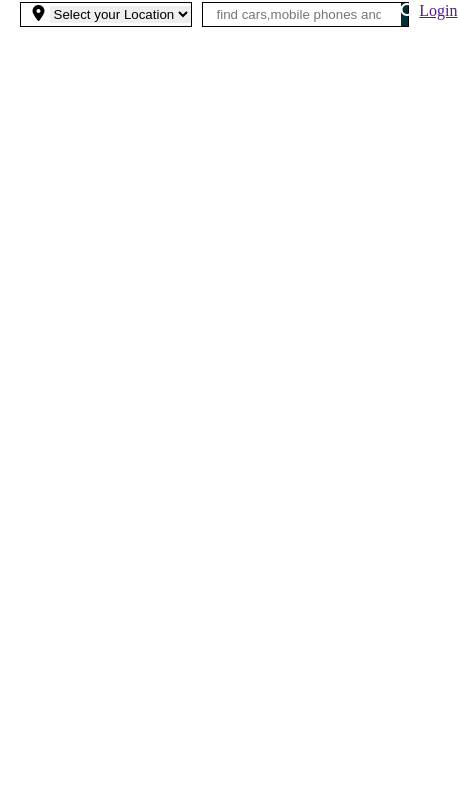
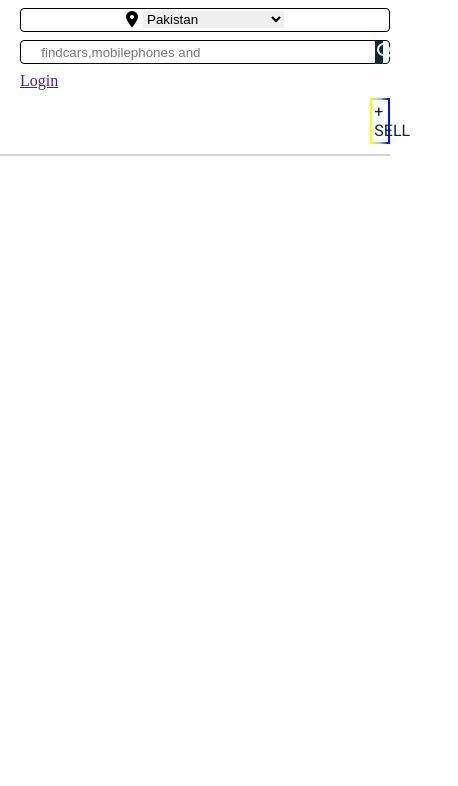
Before and after one commit to ibrahim82-magsi/OLX-website, a plain HTML site: page html files/index.html in a window 390 px wide. Shown: the part 58-844 px from the top of the page, 458 px wide, since content can reach past the window. Drawn offline with Linux system fonts and the light colour scheme.

Commit message:
nav bar done

```diff
--- a/html files/index.html
+++ b/html files/index.html
@@ -37,8 +37,8 @@
             <span><i class="fa-solid fa-location-dot"></i></span>
             <!-- <input type="text" placeholder="Select Your location"> -->
 
-            <select name="" id="">
-                <option value="">Select your Location</option>
+            <select class="select-option" name="" id="">
+                <option value="">Pakistan</option>
                 <option value="">Quetta</option>
                 <option value="">Lahore</option>
                 <option value="">Multan</option>
@@ -52,17 +52,30 @@
             </select>
         </div>
         <div class="search-container">
-            <input type="search" placeholder="find cars,mobile phones and more" name="" id=""><i class="fa-solid fa-magnifying-glass search-box"></i>
+            <input type="search" placeholder="findcars,mobilephones and more...." name="" id=""><i class="fa-solid fa-magnifying-glass search-box"></i>
         </div>
 
         <div>
             <a href="">Login</a>
         </div>
 
+        <div class="login-sell">
+             <p class="text-sell">+  SELL</p>
+        </div>
+
     </div>
 </nav>
 </header>
+
 <!-- navbar ended -->
+
+</div>
+<hr>
+<div class="main-div">
+
+
+
+
 
 </div>
 </body>
--- a/styling/style.css
+++ b/styling/style.css
@@ -6,16 +6,28 @@
 
 .main-div{
     /* background-color: pink; */
-    width: 90%;
-    margin: auto;
+    width: 80%;
+    margin: 0px 10vw;
+    flex-wrap: wrap;
 }
 
 .Nav-logos{
-
+    /* padding: 10px; */
     width: 20%;
-    margin-top: 10px;
+    /* margin-top: 10px; */
+    border-radius: 25px;
 }
 
+
+
+
+ .navbar-container{
+    height: 10vh;
+    flex-wrap: wrap;
+    margin: 10px;
+    align-items: center;
+    justify-content: center;
+}
 
 .text{
     font-family: "Roboto", sans-serif;
@@ -30,27 +42,36 @@
 }
 
 
-.input-container{
-    margin-top: 20px;
+.input-container {
     display: flex;
+    justify-content: space-between;
+    align-items: center;
+    flex-wrap: nowrap;
+
+    margin: 10px;
     gap: 10px;
-    padding: 10px 0px 16px;
+  }
 
-}
+
+
 .select-container{
 
-padding: 0px 0px 0px 12px;
 
-/* width: 18%;
-height: 23px; */
+height: 24.3px;
+
+
 border: 1px solid black;
 display: flex;
 align-items: center;
 justify-content: center;
 gap: 5px;
+border-radius: 4px
 
 
 }
+
+
+
 
 .location{
     color: white;
@@ -59,6 +80,8 @@ gap: 5px;
 }
 
 .search-container{
+    height: 24.3px;
+    width: 50vw;
 padding: 0px 0px 0px 12px;
     /* width: 58%;
 height: 23px; */
@@ -66,9 +89,9 @@ border: 1px solid black;
 display: flex;
 align-items: center;
 justify-content: center;
-gap:
+gap:5px;
 
-5px;
+border-radius: 4px
 }
 
 .search-box{
@@ -77,5 +100,92 @@ gap:
     color: white;
     height: 23px;
     width: 2vw;
-    text-align: center;
+    padding: 2px;
+    margin-left: 38.4vw;
+
 }
+
+.login-sell{
+
+    border-radius: 25px;
+    padding: 2px;
+    border: 2px solid;
+    border-image: linear-gradient(to right, yellow, skyblue, blue) 1;
+
+}
+
+.text-sell{
+    width: 3vw;
+    font-family: "Roboto", sans-serif;
+    color: #002f34;
+
+}
+
+
+
+
+
+@media (min-width: 869px) {
+    .logo-container {
+      width: 40%;
+    }
+
+
+    .search-box{
+        display: none;
+        }
+
+
+    .input-container {
+      width: 55%;
+    }
+  }
+
+
+  @media (max-width: 768px) {
+    .main-div {
+      width: 100%;
+      margin: 0 auto;
+    }
+
+    .navbar-container {
+      flex-direction: column;
+      align-items: flex-start;
+      height: auto;
+    }
+
+    .logo-container {
+      width: 100%;
+      justify-content: space-around;
+      margin-bottom: 10px;
+    }
+
+    .input-container {
+      width: 100%;
+      flex-direction: column;
+      gap: 8px;
+      align-items: stretch;
+    }
+
+    .select-container,
+    .search-container {
+      width: 100%;
+    }
+
+    .search-box{
+        display: none;
+
+    }
+
+    .login-sell {
+      align-self: flex-end;
+    }
+  }
+/* responsiveness ended */
+
+/* Nav bar ended */
+
+
+hr{
+    border: 1px solid lightgray;
+}
```
